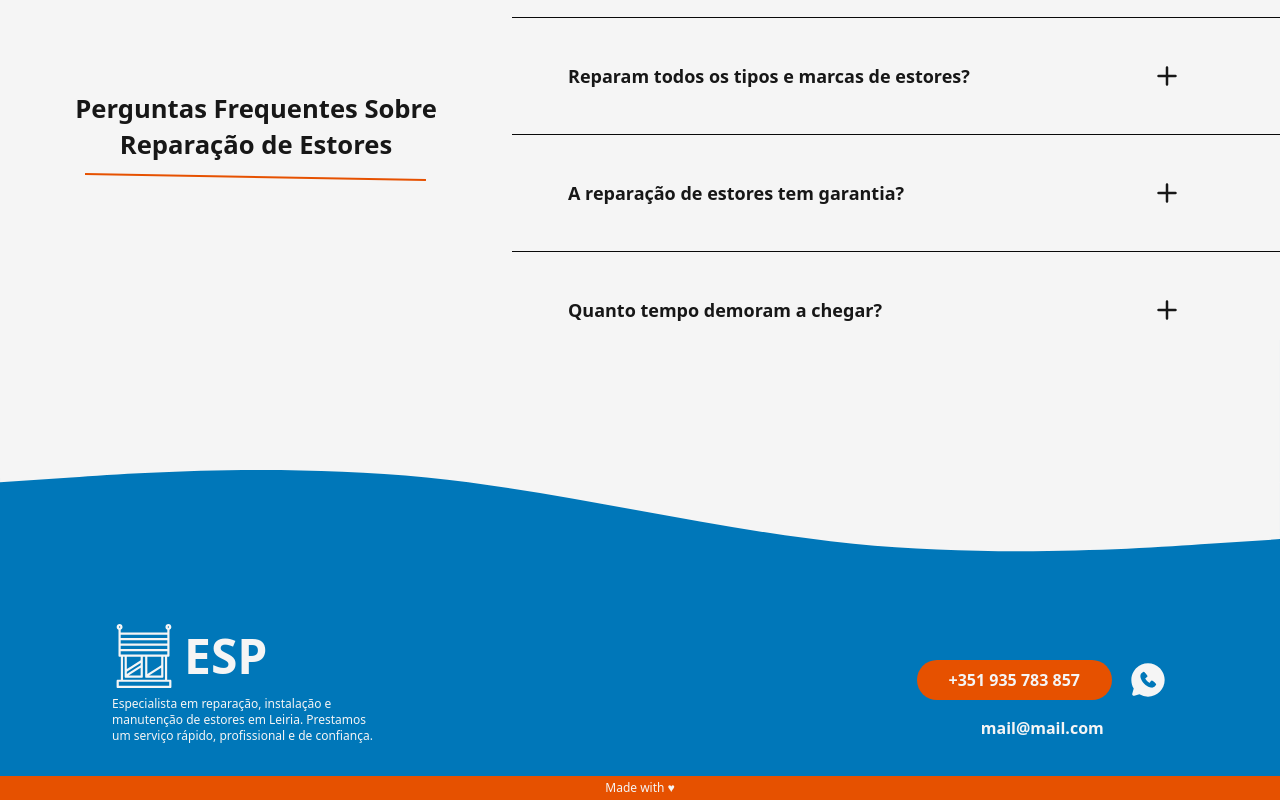
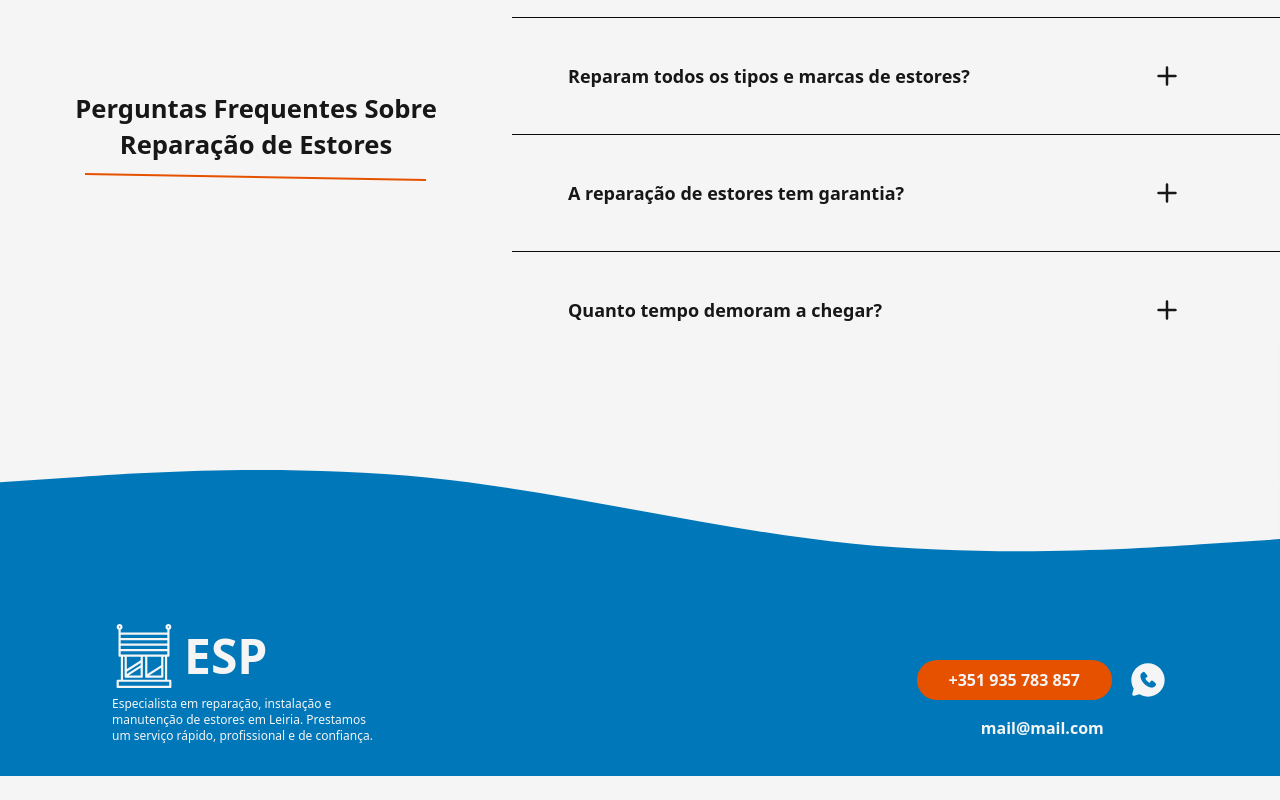
Before and after one commit to esp2025-alt/esp2025-test, a SvelteKit app: page / in a window 1280 px wide. Shown: the part 2636-3436 px from the top of the page. After the commit the page ends 3412 px from the top, so only its background shows below. Built offline with nearby package versions, Linux system fonts and the light colour scheme.

Commit message:
Adapt to custom domain

```diff
--- a/src/routes/+page.svelte
+++ b/src/routes/+page.svelte
@@ -229,9 +229,9 @@
             </div>
         </div>
     </footer>
-    <div class="bg-action-300 py-1 px-4">
+    <!-- <div class="bg-action-300 py-1 px-4">
         <p class="text-xs text-neutral-100 text-center">Made with &hearts;</p>
-    </div>
+    </div> -->
 </div>
 
 <style>
--- a/svelte.config.js
+++ b/svelte.config.js
@@ -22,7 +22,7 @@ const config = {
 			strict: true
 		}),
 		paths:{
-			base:"/esp2025-test"
+			base:""
 		}
 	}
 };
```
Also changed, not shown: 12 other files (tests, documents, lock files or other folders).
